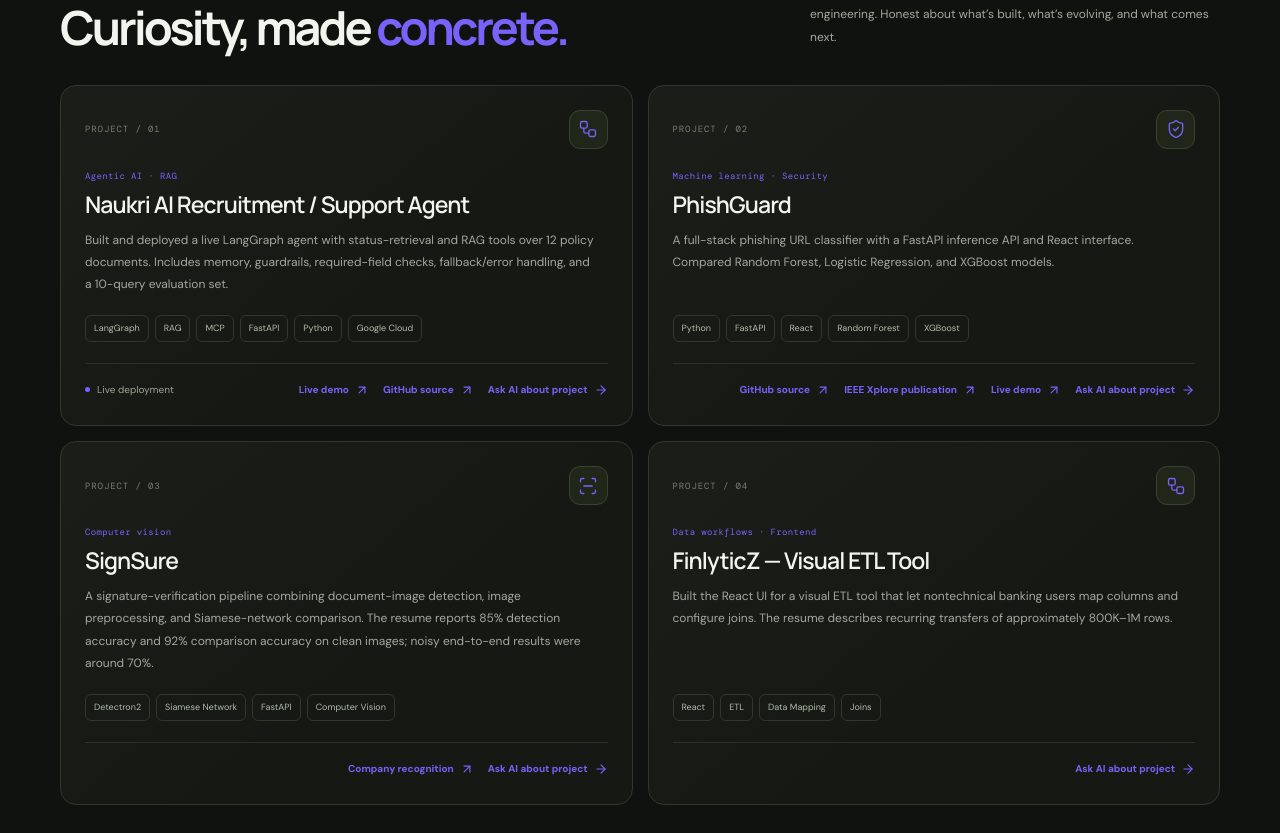
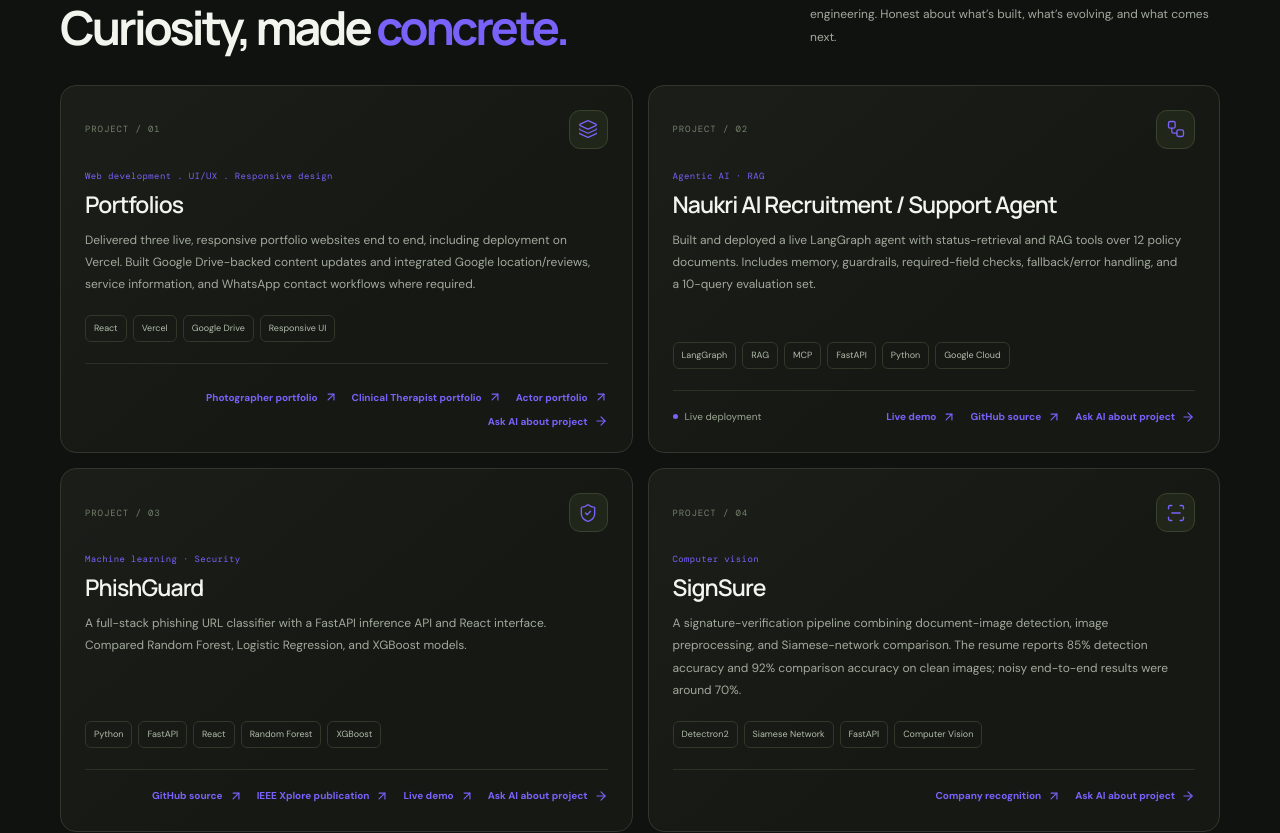
Before and after one commit to Anjor99/portfolio, a React (Vite) app: page / in a window 1280 px wide. Shown: the part 922-1755 px from the top of the page. Built offline with nearby package versions, Linux system fonts and the light colour scheme.

Commit message:
Portfolios done

```diff
--- a/src/data/portfolio.js
+++ b/src/data/portfolio.js
@@ -1,7 +1,19 @@
 // Portfolio content is data-driven. Add or edit entries here; the UI renders them automatically.
 export const projects = [
   {
-    number: '01', icon: 'workflow', title: 'Naukri AI Recruitment / Support Agent',
+    number: '01', icon: 'portfolio', title: 'Portfolios',
+    category: 'Web development . UI/UX . Responsive design',
+    description: 'Delivered three live, responsive portfolio websites end to end, including deployment on Vercel. Built Google Drive-backed content updates and integrated Google location/reviews, service information, and WhatsApp contact workflows where required.',
+    stack: ['React', 'Vercel', 'Google Drive', 'Responsive UI'],
+    actions: [
+      { type: 'link', label: 'Photographer portfolio', href: 'https://jui-portfolio.vercel.app/', external: true },
+      { type: 'link', label: 'Clinical Therapist portfolio', href: 'https://vidya-bansode.vercel.app/', external: true },
+      { type: 'link', label: 'Actor portfolio', href: 'https://samruddhi-rane.vercel.app/', external: true },
+      { type: 'chat', label: 'Ask AI about project', prompt: 'Describe Anjor’s verified work on his portfolio websites, including deployment and integrations.' },
+    ],
+  },
+  {
+    number: '02', icon: 'workflow', title: 'Naukri AI Recruitment / Support Agent',
     category: 'Agentic AI · RAG',
     description: 'Built and deployed a live LangGraph agent with status-retrieval and RAG tools over 12 policy documents. Includes memory, guardrails, required-field checks, fallback/error handling, and a 10-query evaluation set.',
     stack: ['LangGraph', 'RAG', 'MCP', 'FastAPI', 'Python', 'Google Cloud'],
@@ -13,7 +25,7 @@
     ],
   },
   {
-    number: '02', icon: 'shield', title: 'PhishGuard',
+    number: '03', icon: 'shield', title: 'PhishGuard',
     category: 'Machine learning · Security',
     description: 'A full-stack phishing URL classifier with a FastAPI inference API and React interface. Compared Random Forest, Logistic Regression, and XGBoost models.',
     stack: ['Python', 'FastAPI', 'React', 'Random Forest', 'XGBoost'],
@@ -25,17 +37,17 @@
     ],
   },
   {
-    number: '03', icon: 'scan', title: 'SignSure',
+    number: '04', icon: 'scan', title: 'SignSure',
     category: 'Computer vision',
     description: 'A signature-verification pipeline combining document-image detection, image preprocessing, and Siamese-network comparison. The resume reports 85% detection accuracy and 92% comparison accuracy on clean images; noisy end-to-end results were around 70%.',
     stack: ['Detectron2', 'Siamese Network', 'FastAPI', 'Computer Vision'],
     actions: [
       { type: 'link', label: 'Company recognition', href: 'https://drive.google.com/file/d/1QCIvK3Me6anuxsyq8caPcfnpXGLBZMVR/view?usp=drive_link', external: true },
-      { type: 'chat', label: 'Ask AI about project', prompt: 'Explain SignSure and its reported evaluation metrics, including the distinction between clean-image and noisy-input results.' },
+      { type: 'chat', label: 'Ask AI about project', prompt: 'Explain work as Freelance Developer and the portfolios created.' },
     ],
   },
   {
-    number: '04', icon: 'workflow', title: 'FinlyticZ — Visual ETL Tool',
+    number: '05', icon: 'workflow', title: 'FinlyticZ — Visual ETL Tool',
     category: 'Data workflows · Frontend',
     description: 'Built the React UI for a visual ETL tool that let nontechnical banking users map columns and configure joins. The resume describes recurring transfers of approximately 800K–1M rows.',
     stack: ['React', 'ETL', 'Data Mapping', 'Joins'],
```
